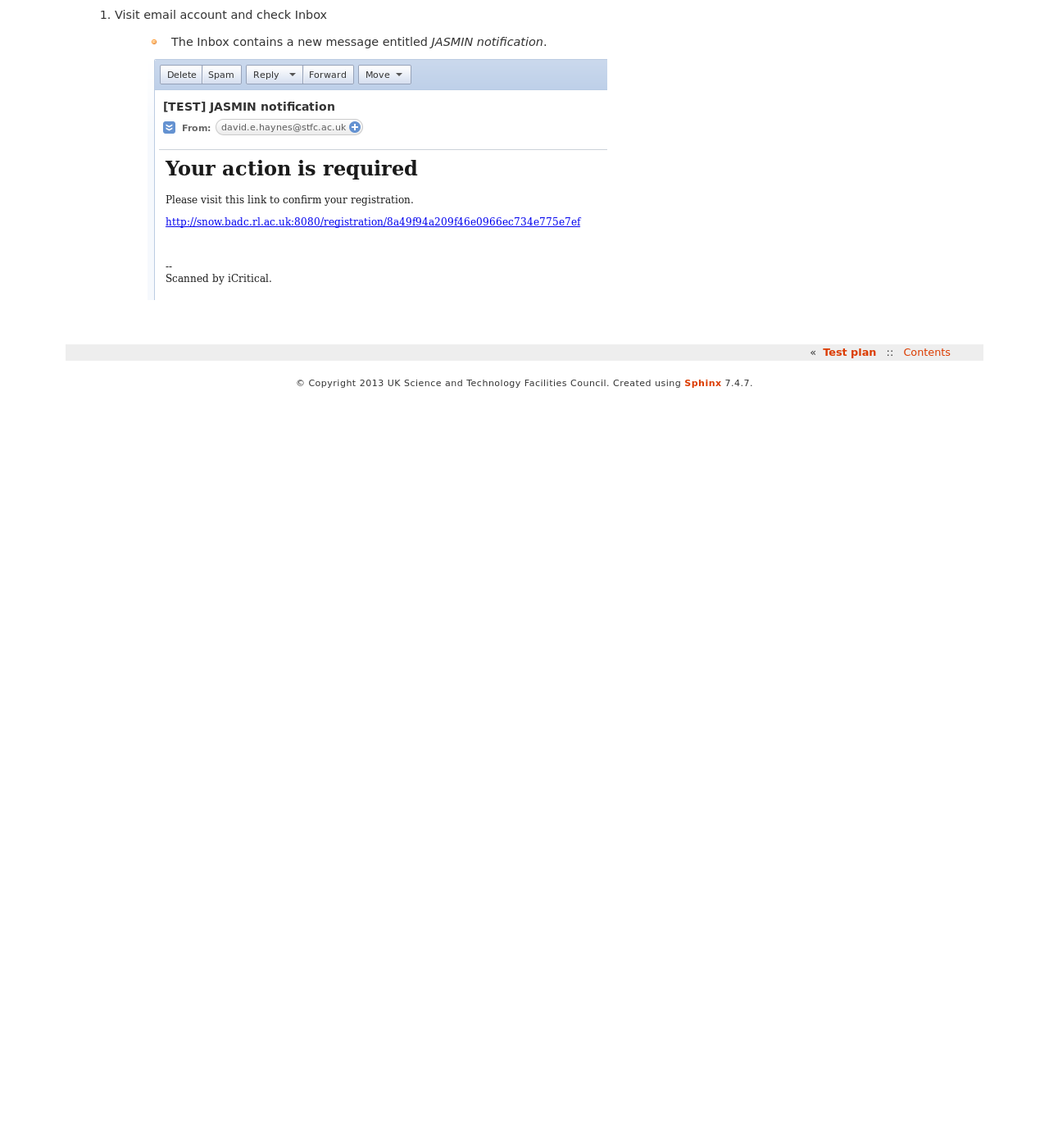
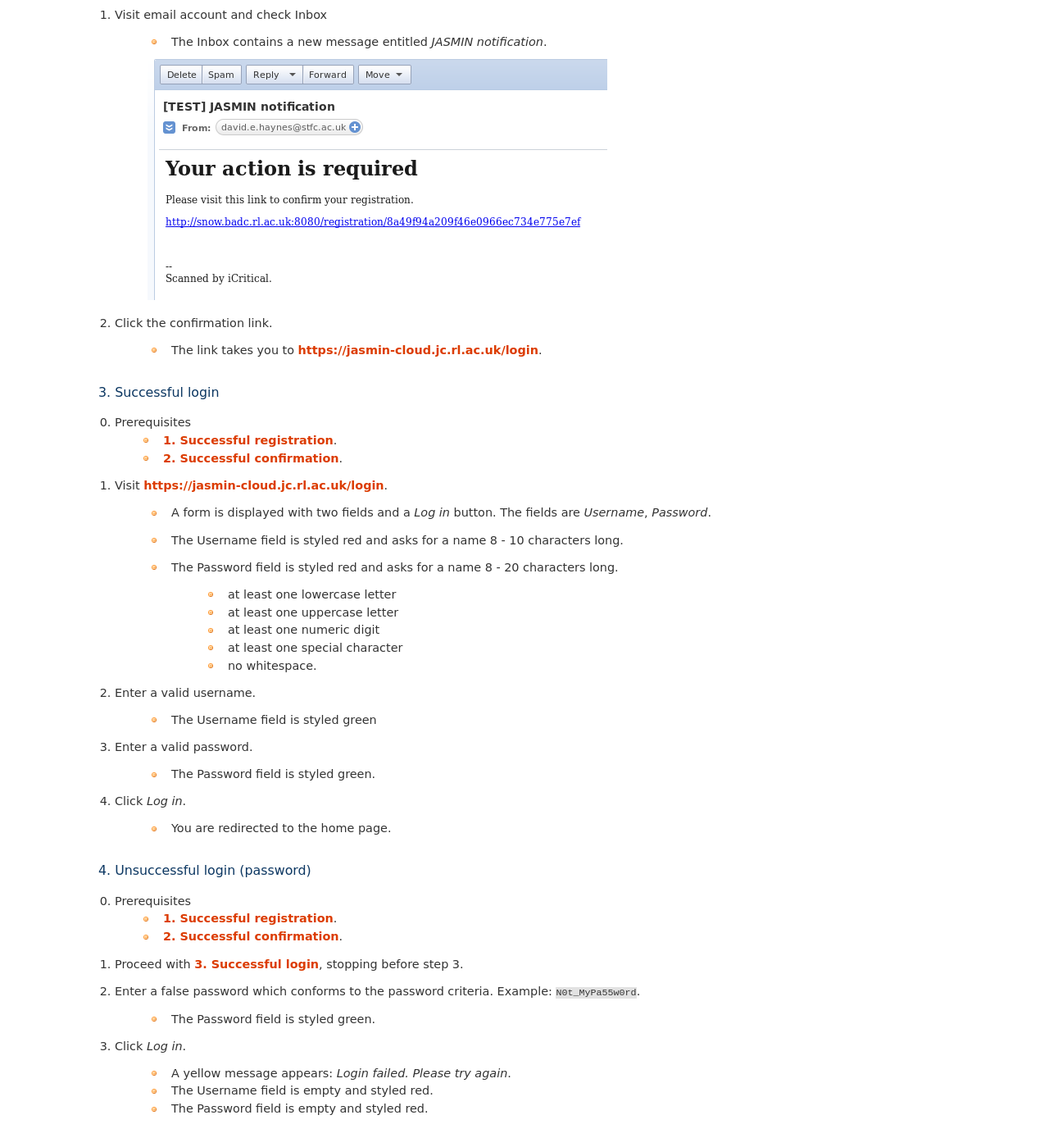
Before and after one commit to cedadev/cloudhands-ops, a Sphinx documentation site: the page built from cloudhands/ops/doc/tst-integration.rst, in a window 1280 px wide and 1400 px high, scrolled down 992 px. Shown: the whole window at 82% size. Built offline with Sphinx 7.4.7, drawn with Linux system fonts in a browser that asks for light colours; pages that are not in the unit, such as notebooks, are missing from menus; before the commit the page ends 1477 px from its top, so only the background shows below that.

Commit message:
Added some simple tests for login.

```diff
--- a/cloudhands/ops/doc/tst-integration.rst
+++ b/cloudhands/ops/doc/tst-integration.rst
@@ -45,7 +45,7 @@
     * Password: ``D0m1n1c_Enderby``
     * Email: ``dominic.enderby@contractor.net``
 
-3. Click the button `Register me`
+3. Click the button `Register me`.
 
     * You are redirected to the home page.
 
@@ -53,7 +53,7 @@
 --------------------------
 
 0. Prerequisites
-    * `1. Successful registration`_
+    * `1. Successful registration`_.
 
 
 1. Visit email account and check Inbox
@@ -62,5 +62,62 @@
 
     .. image:: _static/register_confirm_email-lab.png
 
+2. Click the confirmation link.
+
+    * The link takes you to https://jasmin-cloud.jc.rl.ac.uk/login.
+
+3. Successful login
+-------------------
+
+0. Prerequisites
+    * `1. Successful registration`_.
+    * `2. Successful confirmation`_.
+
+1. Visit https://jasmin-cloud.jc.rl.ac.uk/login.
+
+    * A form is displayed with two fields and a `Log in` button.
+      The fields are `Username`, `Password`.
+    * The Username field is styled red and asks for a name 8 - 10 characters
+      long.
+    * The Password field is styled red and asks for a name 8 - 20 characters
+      long.
+
+        * at least one lowercase letter
+        * at least one uppercase letter
+        * at least one numeric digit
+        * at least one special character
+        * no whitespace.
+
+2. Enter a valid username.
+
+    * The Username field is styled green
+
+3. Enter a valid password.
+
+    * The Password field is styled green.
+
+4. Click `Log in`.
+
+    * You are redirected to the home page.
+
+4. Unsuccessful login (password)
+--------------------------------
+
+0. Prerequisites
+    * `1. Successful registration`_.
+    * `2. Successful confirmation`_.
+
+1. Proceed with `3. Successful login`_, stopping before step 3.
+
+2. Enter a false password which conforms to the password criteria.
+   Example: ``N0t_MyPa55w0rd``.
+
+    * The Password field is styled green.
+
+3. Click `Log in`.
+
+    * A yellow message appears: `Login failed. Please try again`.
+    * The Username field is empty and styled red.
+    * The Password field is empty and styled red.
 
 .. _free external email address: http://www.mail.com/int/
```
